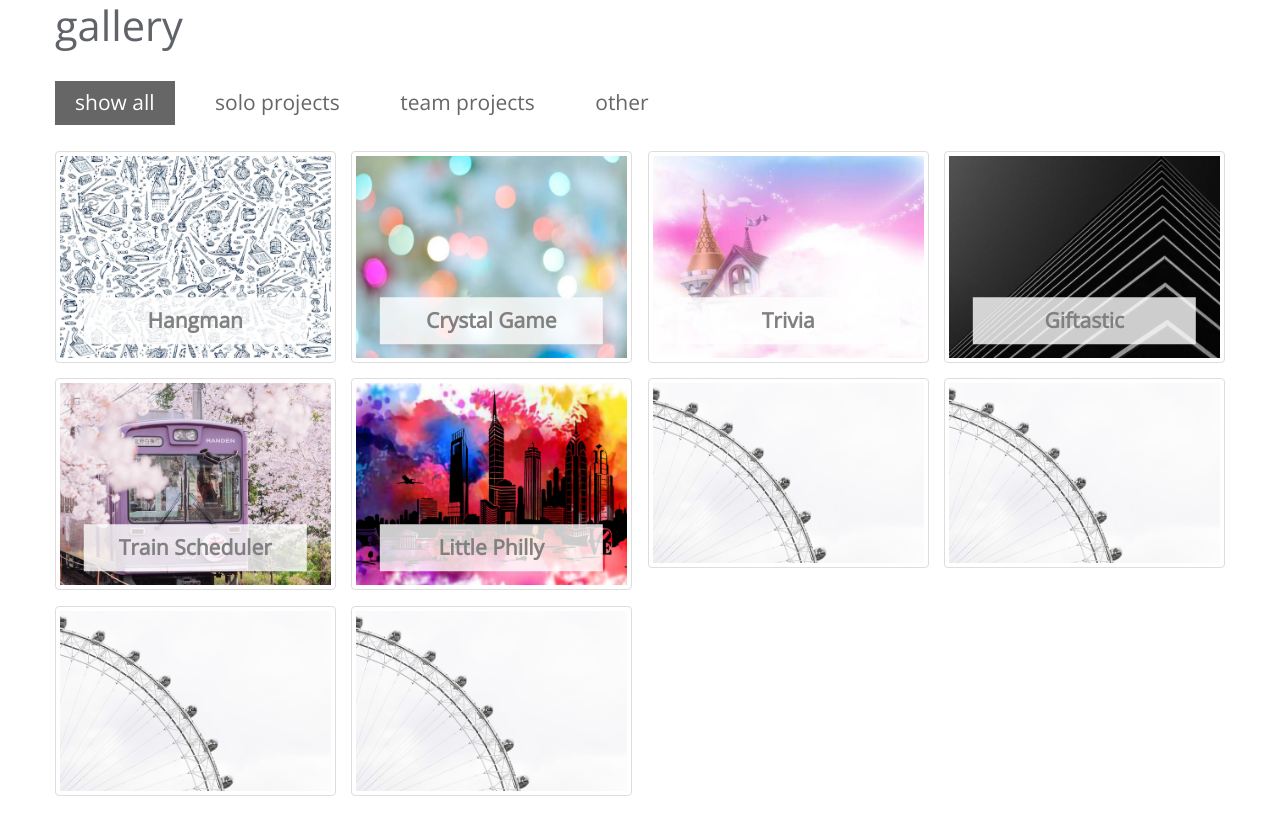
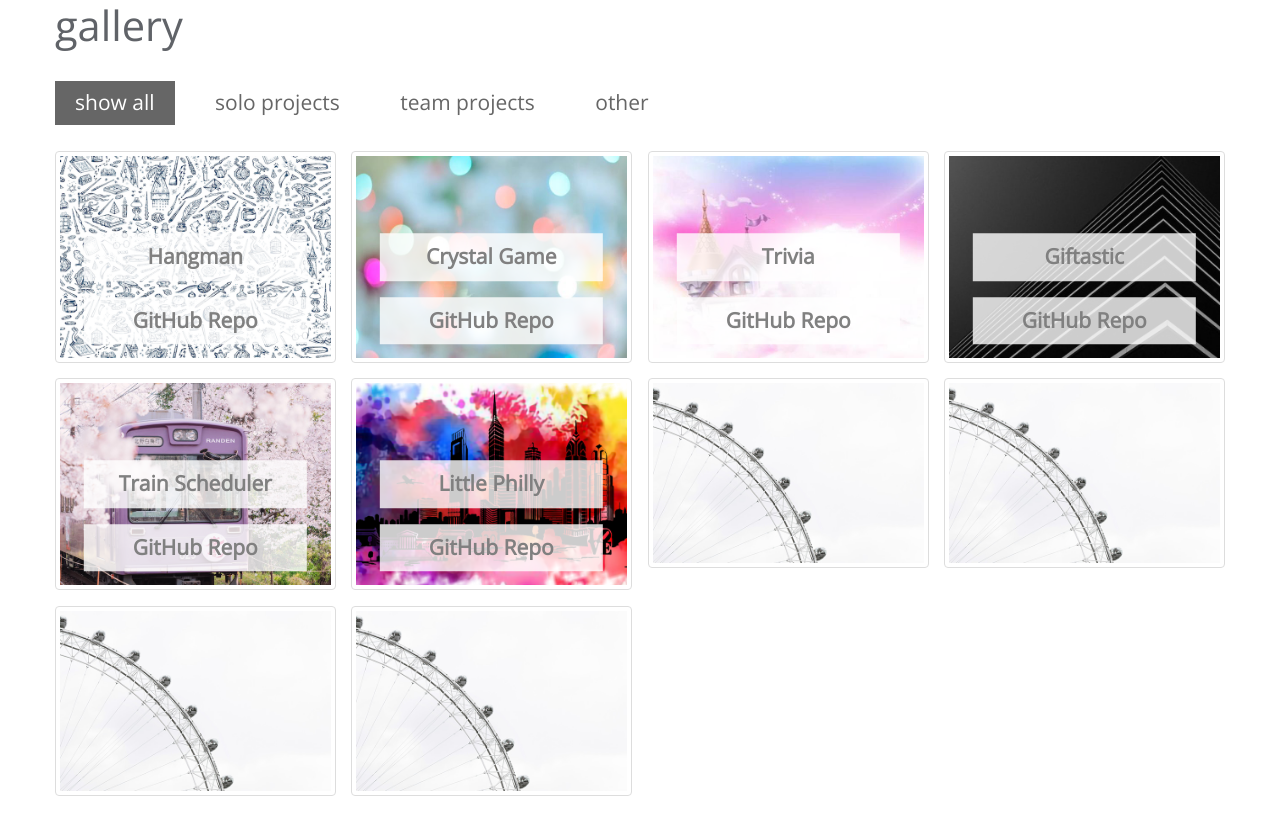
Before and after one commit to Abraval/MainPortfolio, a plain HTML site: page index.html in a window 1280 px wide. Shown: the part 2508-3343 px from the top of the page. Drawn offline with nearby package versions, Linux system fonts and the light colour scheme.

Commit message:
added links to GitHub repos

```diff
--- a/css/templatemo-style.css
+++ b/css/templatemo-style.css
@@ -116,6 +116,15 @@ p {
 	        flex-direction: column;
 }
 .centered {
+	background-color: rgb(255, 255, 255, 0.8);
+	position: absolute;
+	top: 50%;
+	left: 50%;
+	transform: translate(-50%, -50%);
+
+
+  }
+  .centered-b {
 	background-color: rgb(255, 255, 255, 0.8);
 	position: absolute;
 	top: 80%;
--- a/index.html
+++ b/index.html
@@ -5,7 +5,7 @@
     <meta http-equiv="X-UA-Compatible" content="IE=edge" />
     <meta name="viewport" content="width=device-width, initial-scale=1" />
 
-    <title>Page One - Responsive HTML CSS Template</title>
+    <title>valentyna abraimova</title>
     <!--
 Page One Template
 https://templatemo.com/tm-504-page-one
@@ -107,7 +107,8 @@ https://templatemo.com/tm-504-page-one
                 <i class="fa fa-3x fa-code tm-media-icon"></i>
                 <div class="media-body tm-media-body">
                   <p class="tm-small-font">
-                    proficient in HTML5/HTML, CSS3/CSS, JavaScript/AJAX, jQuery, Bootstrap. learning and growing every day
+                    proficient in HTML5/HTML, CSS3/CSS, JavaScript/AJAX, jQuery,
+                    Bootstrap. learning and growing every day
                   </p>
                 </div>
               </div>
@@ -146,9 +147,7 @@ https://templatemo.com/tm-504-page-one
                   >
                 </li>
                 <li>
-                  <a href="#" class="opc-main-bg" data-filter=".other"
-                    >other</a
-                  >
+                  <a href="#" class="opc-main-bg" data-filter=".other">other</a>
                 </li>
               </ul>
             </div>
@@ -157,70 +156,114 @@ https://templatemo.com/tm-504-page-one
                 <div
                   class="iso-box solo col-6 col-sm-4 col-md-4 col-lg-3 col-xl-3 text-center bg-white text-muted"
                 >
-                  <a href="https://abraval.github.io/Hangman/" target="blank"
-                    ><img
+                  <img
                     src="img/gallery-img-01.jpg"
                     alt="Image"
                     class="img-fluid img-thumbnail"
-                  /><div class="centered w-75 px-3 py-2">Hangman</div></a>
-
-
+                  />
+                  <a href="https://abraval.github.io/Hangman/" target="blank">
+                    <div class="centered w-75 px-3 py-2">Hangman</div></a
+                  >
+                  <a href="https://github.com/Abraval/Hangman" target="blank"
+                    ><div class="centered-b text-center w-75 px-3 py-2">GitHub Repo</div></a
+                  >
                 </div>
                 <div
                   class="iso-box solo col-6 col-sm-4 col-md-4 col-lg-3 col-xl-3"
                 >
-                  <a href="https://abraval.github.io/unit-4-game/" target="_blank"
-                    ><img
+                  <img
                     src="img/gallery-img-02.jpg"
                     alt="Image"
                     class="img-fluid img-thumbnail"
+                  />
+                  <a
+                    href="https://abraval.github.io/unit-4-game/"
+                    target="_blank"
+                    ><div class="centered w-75 text-center px-3 py-2">
+                      Crystal Game
+                    </div></a
+                  >
+                  <a
+                    href="https://github.com/Abraval/unit-4-game"
+                    target="blank"
+                    ><div class="centered-b text-center w-75 px-3 py-2">GitHub Repo</div></a
+                  >
+                </div>
 
-                  /><div class="centered w-75 text-center px-3 py-2">Crystal Game</div></a>
+                <div
+                  class="iso-box solo col-6 col-sm-4 col-md-4 col-lg-3 col-xl-3"
+                >
+                  <img
+                    src="img/gallery-img-03.jpg"
+                    alt="Image"
+                    class="img-fluid img-thumbnail"
+                  /><a
+                    href="https://abraval.github.io/TriviaGame/"
+                    target="_blank"
+                  >
+                    <div class="w-75 centered text-center px-3 py-2">
+                      Trivia
+                    </div></a
+                  >
+                  <a href="https://github.com/Abraval/TriviaGame" target="blank"
+                    ><div class="centered-b text-center w-75 px-3 py-2">GitHub Repo</div></a
+                  >
                 </div>
                 <div
                   class="iso-box solo col-6 col-sm-4 col-md-4 col-lg-3 col-xl-3"
                 >
-                  <a href="https://abraval.github.io/TriviaGame/" target="_blank"
-                    ><img
-                      src="img/gallery-img-03.jpg"
+                  <img
+                      src="img/gallery-img-04.jpg"
                       alt="Image"
                       class="img-fluid img-thumbnail"
                     />
-                  <div class="w-75 centered text-center px-3 py-2">Trivia</div></a>
+                    <a href="https://abraval.github.io/Giftastic/" target="_blank"
+                    >
+                    <div class="centered text-center w-75 px-3 py-2">
+                      Giftastic
+                    </div></a
+                  ><a href="https://github.com/Abraval/Giftastic" target="blank"
+                  ><div class="centered-b text-center w-75 px-3 py-2">GitHub Repo</div></a
+                >
                 </div>
                 <div
                   class="iso-box solo col-6 col-sm-4 col-md-4 col-lg-3 col-xl-3"
                 >
-                  <a href="https://abraval.github.io/Giftastic/" target="_blank"
-                    ><img
-                      src="img/gallery-img-04.jpg"
-                      alt="Image"
-                      class="img-fluid img-thumbnail"
-                  />
-                  <div class="centered text-center w-75 px-3 py-2">Giftastic</div></a>
-                </div>
-                <div
-                  class="iso-box solo col-6 col-sm-4 col-md-4 col-lg-3 col-xl-3"
-                >
-                  <a href="https://abraval.github.io/Train_scheduler/" target="_blank"
-                    ><img
+                  <img
                       src="img/gallery-img-05.jpg"
                       alt="Image"
                       class="img-fluid img-thumbnail"
                     />
-                  <div class="centered text-center w-75 px-3 py-2">Train Scheduler</div></a>
+                    <a
+                    href="https://abraval.github.io/Train_scheduler/"
+                    target="_blank"
+                    >
+                    <div class="centered text-center w-75 px-3 py-2">
+                      Train Scheduler
+                    </div></a
+                  ><a href="https://github.com/Abraval/Train_scheduler" target="blank"
+                  ><div class="centered-b text-center w-75 px-3 py-2">GitHub Repo</div></a
+                >
                 </div>
                 <div
                   class="iso-box team col-6 col-sm-4 col-md-4 col-lg-3 col-xl-3"
                 >
-                  <a href="https://abraval.github.io/LittlePhilly/" target="_blank"
-
-                    ><img
+                  <img
                       src="img/gallery-img-06.jpg"
                       alt="Image"
                       class="img-fluid img-thumbnail"
                     />
-                  <div class="centered text-center w-75 px-3 py-2">Little Philly</div></a>
+                    <a
+                    href="https://abraval.github.io/LittlePhilly/"
+                    target="_blank"
+                    >
+                    <div class="centered text-center w-75 px-3 py-2">
+                      Little Philly
+                    </div></a
+                  >
+                  <a href="https://github.com/Abraval/LittlePhilly" target="blank"
+                  ><div class="centered-b text-center w-75 px-3 py-2">GitHub Repo</div></a
+                >
                 </div>
                 <div
                   class="iso-box other col-6 col-sm-4 col-md-4 col-lg-3 col-xl-3"
```
Lines whose indentation alone changed are shown as unchanged.
